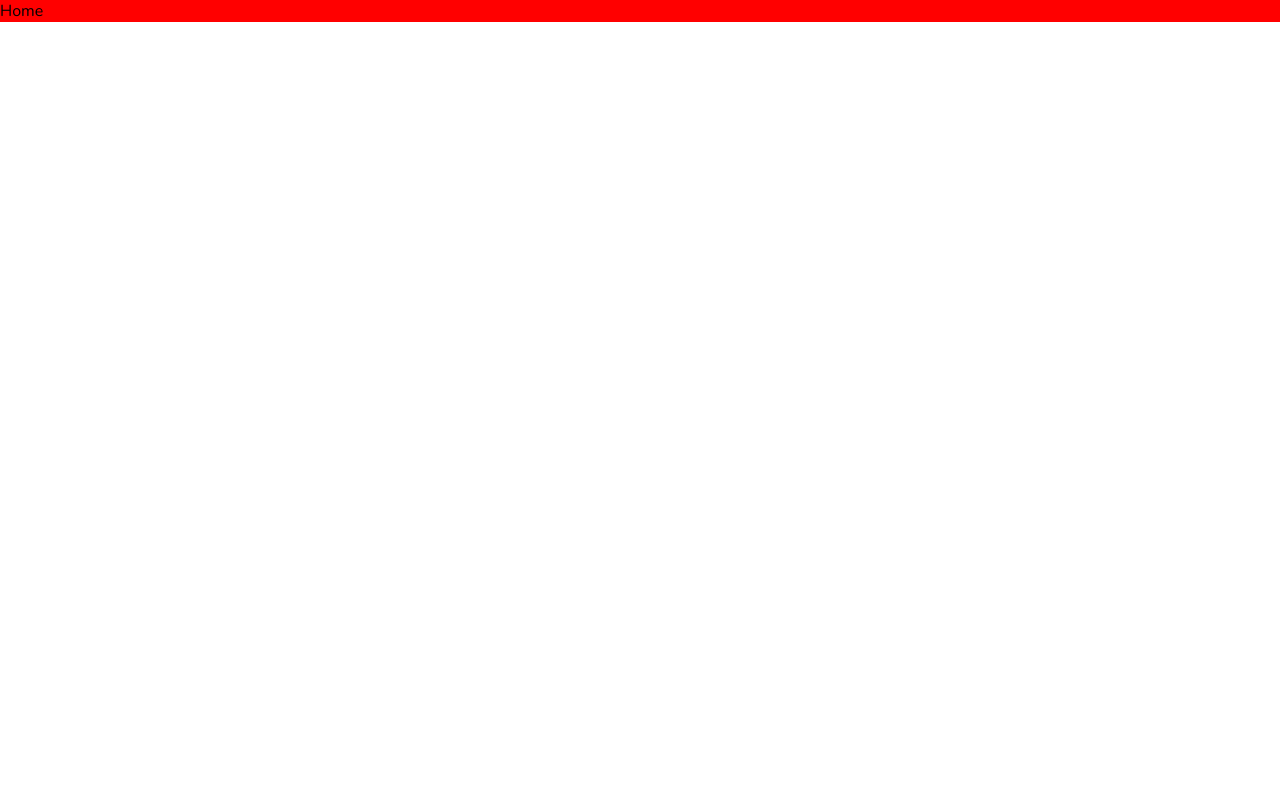
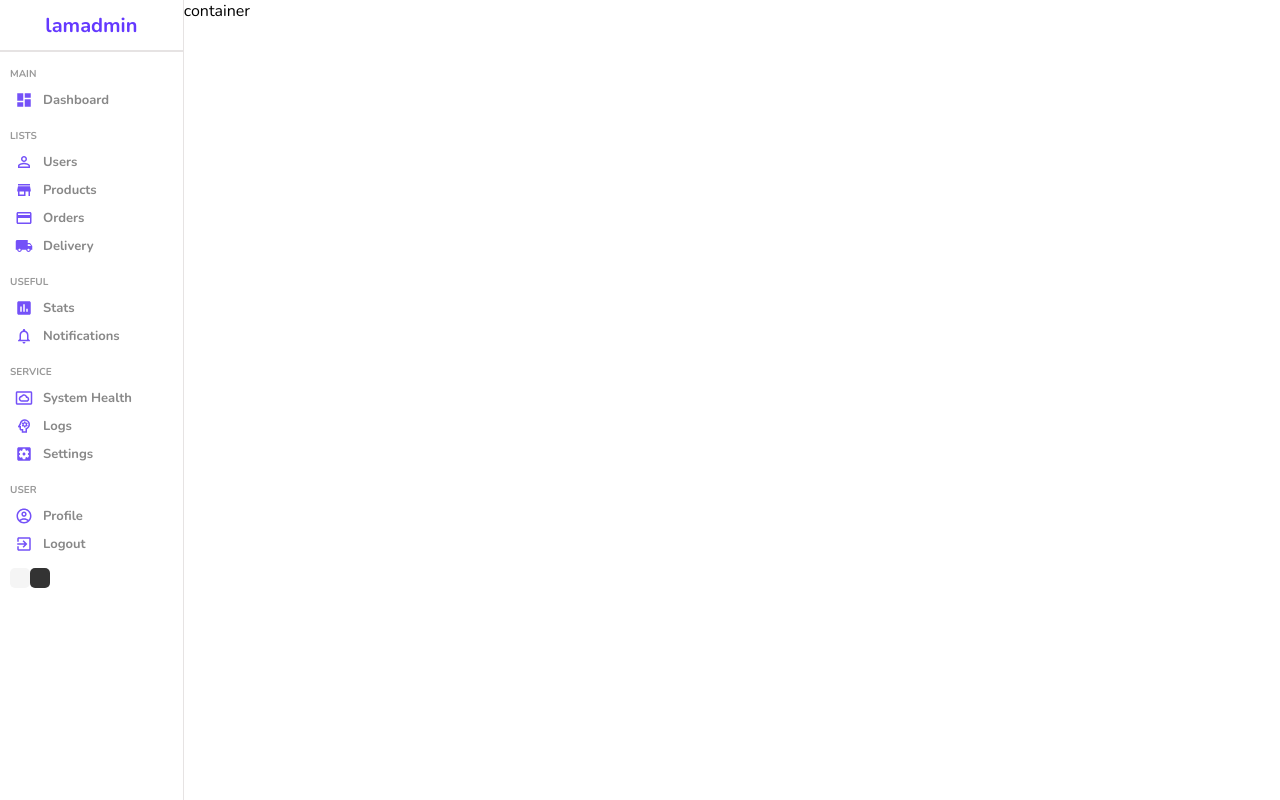
Before and after one commit to devavaz/admin-dashboard, a React (Vite) app: page / in a window 1280 px wide. Built offline with nearby package versions, Linux system fonts and the light colour scheme.

Commit message:
added and styled Sidebar with materialUI icons

```diff
--- a/package.json
+++ b/package.json
@@ -10,6 +10,10 @@
     "preview": "vite preview"
   },
   "dependencies": {
+    "@emotion/react": "^11.11.4",
+    "@emotion/styled": "^11.11.0",
+    "@mui/icons-material": "^5.15.12",
+    "@mui/material": "^5.15.12",
     "react": "^18.2.0",
     "react-dom": "^18.2.0",
     "react-router-dom": "^6.22.3",
--- /dev/null
+++ b/src/components/sidebar/Siderbar.jsx
@@ -0,0 +1,88 @@
+import "./sidebar.scss";
+import DashboardIcon from "@mui/icons-material/Dashboard";
+import PersonOutlineIcon from "@mui/icons-material/PersonOutline";
+import LocalShippingIcon from "@mui/icons-material/LocalShipping";
+import CreditCardIcon from "@mui/icons-material/CreditCard";
+import StoreIcon from "@mui/icons-material/Store";
+import InsertChartIcon from "@mui/icons-material/InsertChart";
+import SettingsApplicationsIcon from "@mui/icons-material/SettingsApplications";
+import ExitToAppIcon from "@mui/icons-material/ExitToApp";
+import NotificationsNoneIcon from "@mui/icons-material/NotificationsNone";
+import SettingsSystemDaydreamOutlinedIcon from "@mui/icons-material/SettingsSystemDaydreamOutlined";
+import PsychologyOutlinedIcon from "@mui/icons-material/PsychologyOutlined";
+import AccountCircleOutlinedIcon from "@mui/icons-material/AccountCircleOutlined";
+
+const Siderbar = () => {
+  return (
+    <div className="sidebar">
+      <div className="top">
+        <span className="logo">lamadmin</span>
+      </div>
+      <hr />
+      <div className="center">
+        <ul>
+          <p className="title">MAIN</p>
+          <li>
+            <DashboardIcon className="icon" />
+            <span>Dashboard</span>
+          </li>
+          <p className="title">LISTS</p>
+          <li>
+            <PersonOutlineIcon className="icon" />
+            <span>Users</span>
+          </li>
+          <li>
+            <StoreIcon className="icon" />
+            <span>Products</span>
+          </li>
+          <li>
+            <CreditCardIcon className="icon" />
+            <span>Orders</span>
+          </li>
+          <li>
+            <LocalShippingIcon className="icon" />
+            <span>Delivery</span>
+          </li>
+          <p className="title">USEFUL</p>
+          <li>
+            <InsertChartIcon className="icon" />
+            <span>Stats</span>
+          </li>
+          <li>
+          <NotificationsNoneIcon className="icon" />
+
+            <span>Notifications</span>
+          </li>
+          <p className="title">SERVICE</p>
+          <li>
+            <SettingsSystemDaydreamOutlinedIcon className="icon" />
+            <span>System Health</span>
+          </li>
+          <li>
+            <PsychologyOutlinedIcon className="icon" />
+            <span>Logs</span>
+          </li>
+          <li>
+          <SettingsApplicationsIcon className="icon" />
+            <span>Settings</span>
+          </li>
+          <p className="title">USER</p>
+          <li>
+            <AccountCircleOutlinedIcon className="icon" />
+            <span>Profile</span>
+          </li>
+          <li>
+            <ExitToAppIcon className="icon" />
+            <span>Logout</span>
+          </li>
+        </ul>
+      </div>
+      <div className="bottom">
+        <div className="colorOption"></div>
+        <div className="colorOption"></div>
+      </div>
+    </div>
+  );
+};
+
+export default Siderbar;
--- /dev/null
+++ b/src/components/sidebar/sidebar.scss
@@ -0,0 +1,92 @@
+.sidebar {
+    flex: 1;
+    min-height: 100vh;
+    border-right: 0.5px solid rgb(230, 227, 227);
+    background-color: white;
+
+
+    .top {
+        height: 50px;
+        display: flex;
+        align-items: center;
+        justify-content: center;
+
+        .logo {
+            font-size: 20px;
+            font-weight: bold;
+            color: #6439ff
+        }
+    }
+
+    hr {
+        height: 0;
+        border: 0.5px solid rgb(230, 227, 227);
+    }
+
+    .center {
+        padding-left: 10px;
+
+        ul {
+            list-style: none;
+            margin: 0;
+            padding: 0;
+
+            .title {
+                font-size: 10px;
+                font-weight: bold;
+                color: #999;
+                margin-top: 15px;
+                margin-bottom: 5px;
+            }
+
+            li {
+                display: flex;
+                align-items: center;
+                padding: 5px;
+                cursor: pointer;
+
+                &:hover {
+                    background-color: #ece8ff;
+                }
+
+                .icon {
+                    font-size: 18px;
+                    color: #7451f8
+                }
+
+                span {
+                  font-size: 13px;
+                  font-weight: bold;
+                  color: #888;
+                  margin-left: 10px;
+                }
+            }
+        }
+    }
+
+    .bottom {
+        display: flex;
+        align-items: center;
+        margin: 10px;
+
+        .colorOption {
+            width: 20px;
+            height: 20px;
+            border-radius: 5px;
+            border: #7451f8;
+            cursor: pointer;
+
+            &:nth-child(1) {
+                background-color: whitesmoke;
+            }
+
+            &:nth-child(2) {
+                background-color: #333;
+            }
+
+            &:nth-child(3) {
+                background-color: darkblue;
+            }
+        }
+    }
+}
--- a/src/pages/home/Home.jsx
+++ b/src/pages/home/Home.jsx
@@ -1,8 +1,14 @@
+import Siderbar from "../../components/sidebar/Siderbar"
 import "./home.scss"
 
 const Home = () => {
   return (
-    <div className="home">Home</div>
+    <div className="home">
+        <Siderbar />
+        <div className="homeContainer">
+            container
+        </div>
+    </div>
   )
 }
 
--- a/src/pages/home/home.scss
+++ b/src/pages/home/home.scss
@@ -1,3 +1,7 @@
 .home {
-    background-color: red;
+    display: flex;
+
+    .homeContainer {
+        flex: 6;
+    }
 }
```
Also changed, not shown: src/components/navbar/Navbar.jsx (added, +9 -0 lines), src/components/navbar/navbar.scss (added), 1 other file (tests, documents, lock files or other folders).
